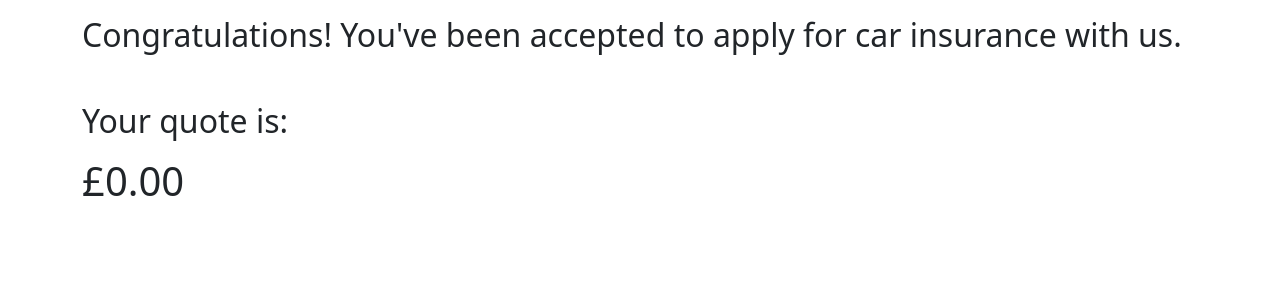
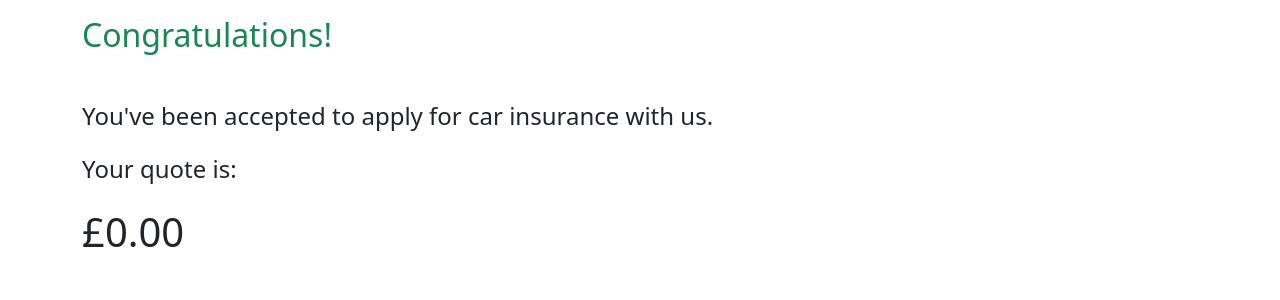
Before and after one commit to gabrielrowan/carInsuranceAppMVC, a PHP site: page /templates/generateQuotePage.phtml in a window 1280 px wide. Shown: the top 300 px of the page. Run offline with PHP 8.4, Linux system fonts and the light colour scheme; the template is opened without the code that fills it, so the values that code supplies are empty.

Commit message:
minor styling changes

```diff
--- a/templates/generateQuotePage.phtml
+++ b/templates/generateQuotePage.phtml
@@ -9,9 +9,10 @@
 </head>
 <body>
 <div class="container py-3">
-    <h2 class="mb-5">Congratulations! You've been accepted to apply for car insurance with us.</h2>
-    <h2 class="mb-3">Your quote is:</h2>
-    <h1 class="mb-5">
+    <h2 class="mb-5 text-success">Congratulations!</h2><h4 class="mb-4">You've been accepted to apply for car insurance
+        with us.</h4>
+    <h4 class="mb-4">Your quote is:</h4>
+    <h1 class="mb-4">
         <?= "£" . number_format($quoteValue, 2); ?>
     </h1>
 </div>
--- a/templates/homePage.phtml
+++ b/templates/homePage.phtml
@@ -33,7 +33,7 @@
             <select class="form-control" id="coverType" name="coverType">
                 <?= \CarInsurance\ViewHelpers\CoverTypeViewHelper::generateCoverTypeDropdown($coverTypes); ?>
             </select>
-            <button type="submit" class="btn btn-info mt-3">Submit</button>
+            <button type="submit" class="btn btn-success mt-3">Submit</button>
         </div>
     </form>
 </div>
```
